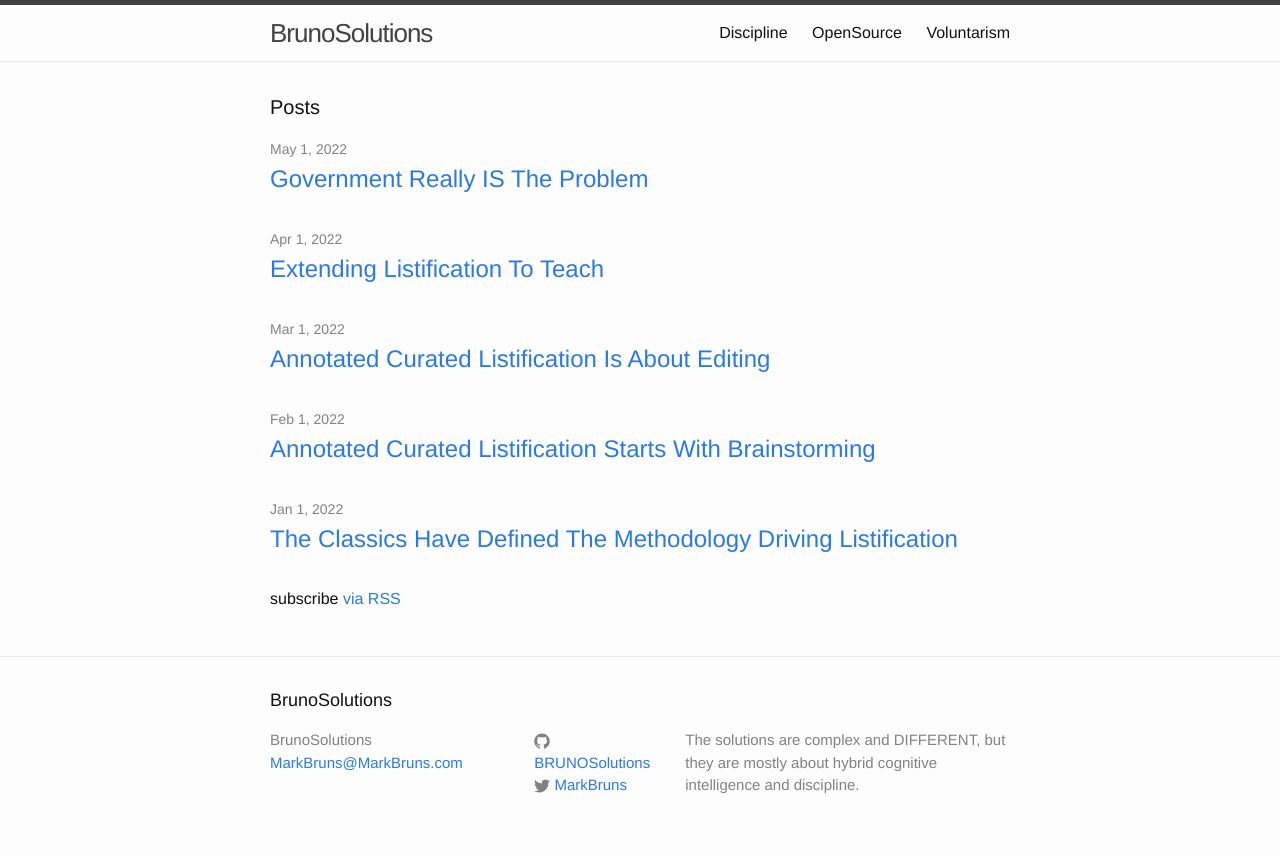
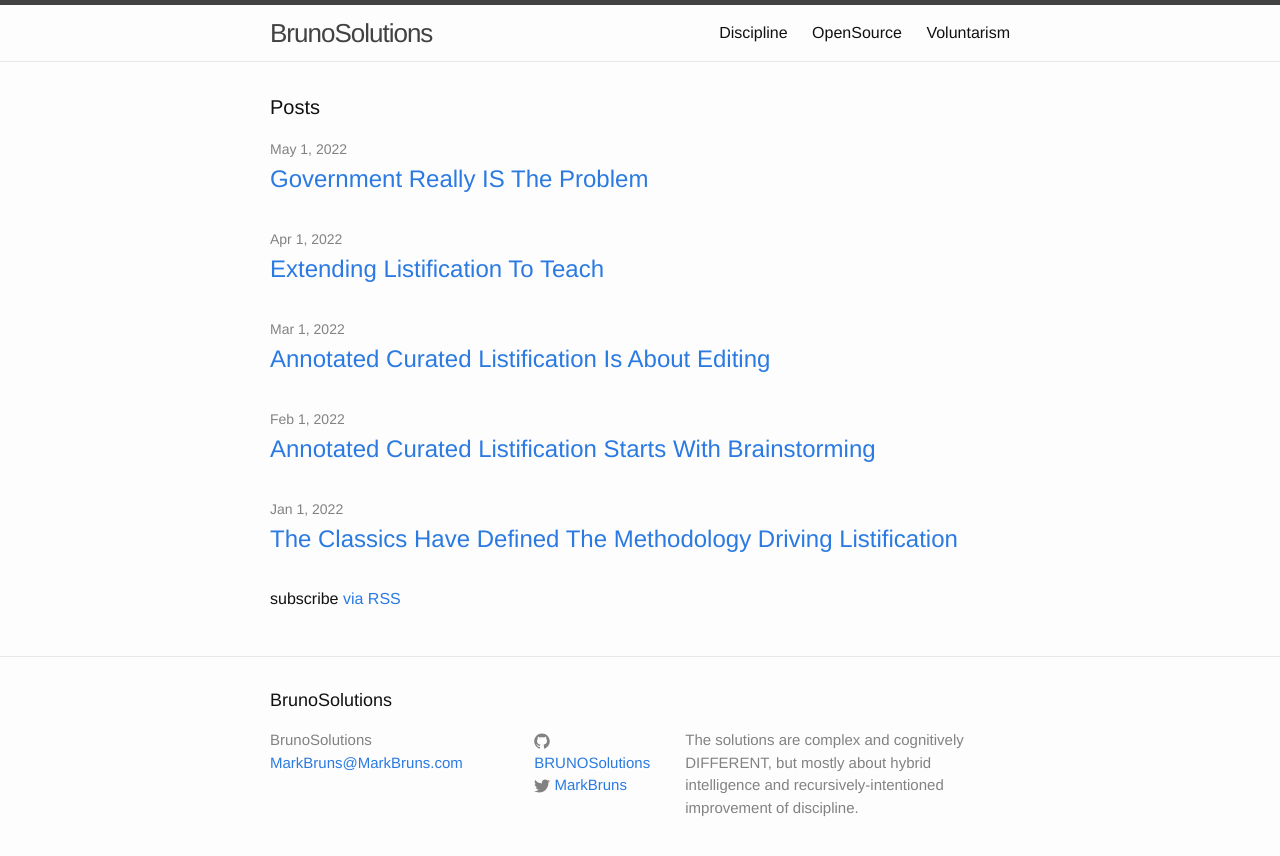
Before and after one commit to RockRapids/SHOP, a Jekyll site: the page built from index.html, in a window 1280 px wide. Shown: the top 856 px of the page. Built offline with Jekyll 4.4.1, drawn with Linux system fonts in a browser that asks for light colours.

Commit message:
Unabbridged descr

```diff
--- a/_config.yml
+++ b/_config.yml
@@ -1,7 +1,7 @@
 # Site settings
 title: BrunoSolutions
 email: MarkBruns@MarkBruns.com
-description: The solutions are complex and DIFFERENT, but they are mostly about hybrid cognitive intelligence and discipline.
+description: The solutions are complex and cognitively DIFFERENT, but mostly about hybrid intelligence and recursively-intentioned improvement of discipline.
 twitter_username: MarkBruns
 github_username:  BRUNOSolutions
 
```
